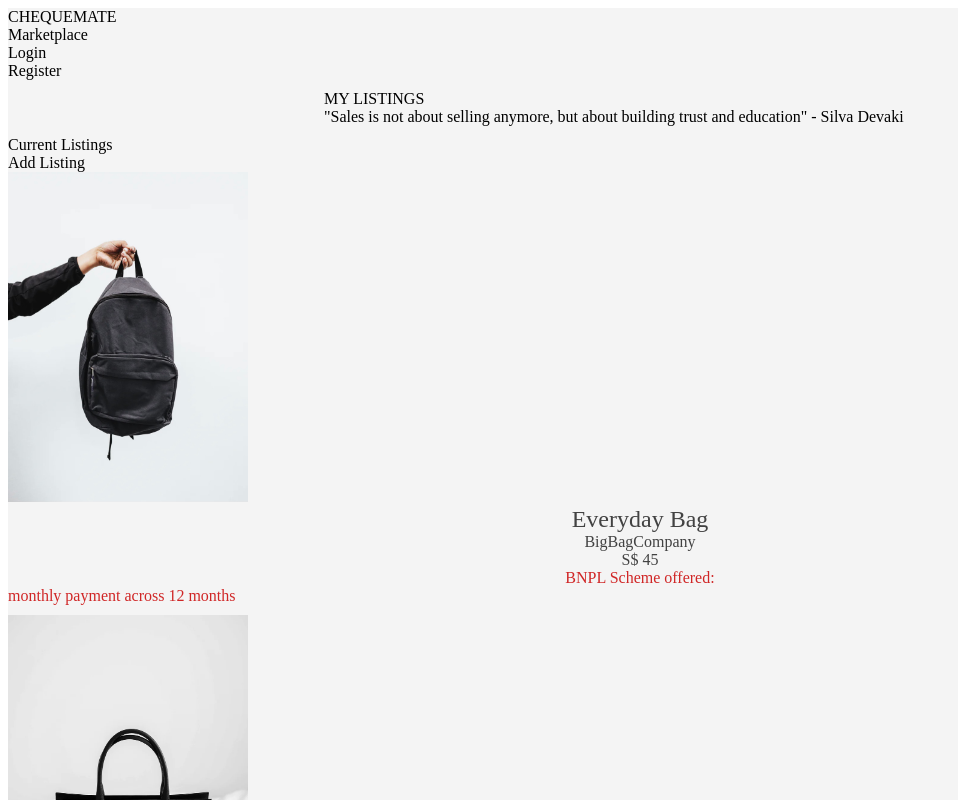
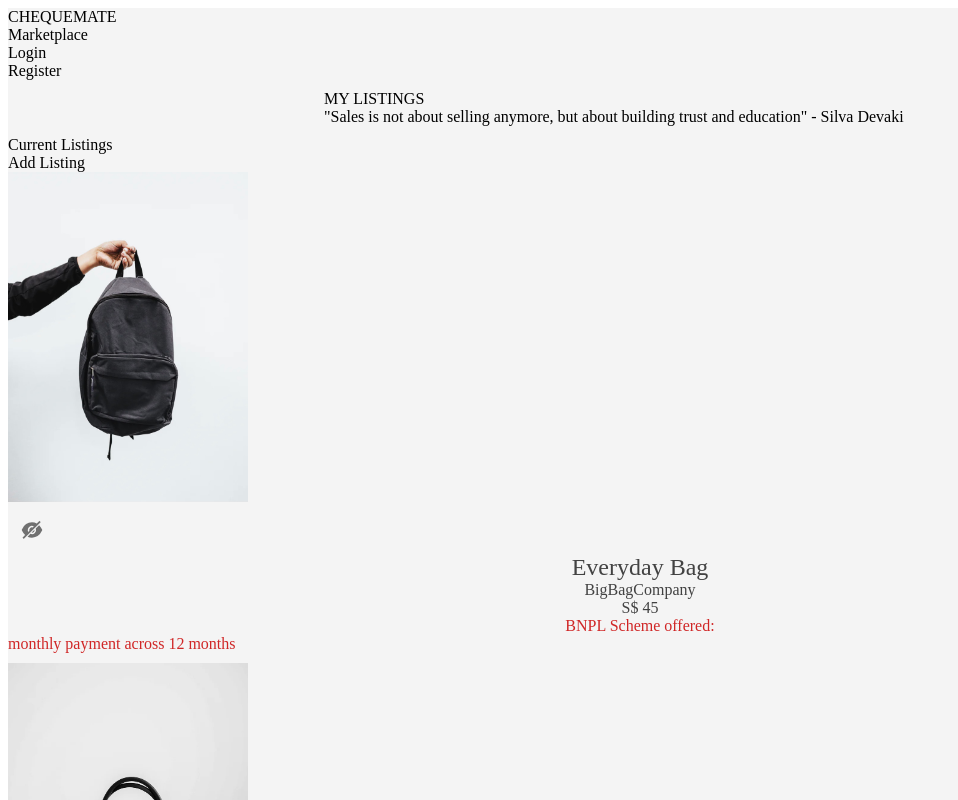
Before and after one commit to jeraldlyh/Ellipsis-TechSeries-2021, a Next.js app in the folder frontend/: page /listings in a window 1280 px wide. Shown: the top 800 px of the page, without its empty margins (0-958 px from the left). Built offline with nearby package versions, Linux system fonts and the light colour scheme.

Commit message:
listing item :)<-<

```diff
--- a/frontend/components/ListingItem.js
+++ b/frontend/components/ListingItem.js
@@ -1,19 +1,34 @@
 
 import { useRouter } from 'next/router'
 import styles from '../styles/marketplace.module.css'
+import { AiFillEye } from "react-icons/ai"
+import { AiFillEyeInvisible } from "react-icons/ai"
+import IconButton from '@material-ui/core/IconButton';
+import { useState } from 'react'
 
 export default function ListingItem(props) {
   const router = useRouter();
+  const [isCardView, setIsCardView] = useState(false)
 
   return (
-    <div className="cursor-pointer" onClick={() => { router.push({ pathname: "/listing/" + `${props.id}`, query: { name: props.name, company: props.company, price: props.price, image: props.image, desc: props.desc, bnpl: props.bnpl } }) }}
-    >
-      <img className="pb-5" src={props.image} width="240" height="330" />
-      <div className={styles.productName}>{props.name}</div>
-      <div className={styles.companyName}>{props.company}</div>
-      <div className={styles.price}>{props.price}</div>
-      <div className={styles.bnpl2}>BNPL Scheme offered:</div>
-      <div className={styles.bnpl}>{props.bnpl}</div>
+    <div className="cursor-pointer">
+      <img className="pb-5" src={props.image} width="240" height="330" onClick={() => { router.push({ pathname: "/listing/" + `${props.id}`, query: { name: props.name, company: props.company, price: props.price, image: props.image, desc: props.desc, bnpl: props.bnpl } }) }}/>
+      <div className="flex justify-center">
+
+      <IconButton
+        onClick={() => setIsCardView(!isCardView)}>
+        {isCardView ? <AiFillEye/>: <AiFillEyeInvisible/> }
+      </IconButton>
+
+
+      </div>
+      <div onClick={() => { router.push({ pathname: "/listing/" + `${props.id}`, query: { name: props.name, company: props.company, price: props.price, image: props.image, desc: props.desc, bnpl: props.bnpl } }) }}>
+        <div className={styles.productName}>{props.name}</div>
+        <div className={styles.companyName}>{props.company}</div>
+        <div className={styles.price}>{props.price}</div>
+        <div className={styles.bnpl2}>BNPL Scheme offered:</div>
+        <div className={styles.bnpl}>{props.bnpl}</div>
+      </div>
     </div>
   )
 }
--- a/frontend/pages/listing/[slug].js
+++ b/frontend/pages/listing/[slug].js
@@ -2,7 +2,7 @@ import { useRouter } from 'next/router'
 import React from 'react'
 import Navbar from '../../components/Navbar.js'
 import styles from '../../styles/marketplace.module.css'
-import { AiOutlineArrowLeft } from "react-icons/ai"
+// import { AiOutlineArrowLeft } from "react-icons/ai"
 
 const Listing = () => {
     const router = useRouter();
@@ -21,7 +21,7 @@ const Listing = () => {
                     <div className={styles.productName2}>{name}</div>
                     <div className={styles.price2}>{price}</div>
                     <div className={styles.detail}>{desc}</div>
-                    <div className={styles.bnpl2}>BNPL Scheme: {bnpl}</div>
+                    <div className={styles.bnpl}>BNPL Scheme: {bnpl}</div>
                     <div className={styles.price2}>Quantity: </div>
                 </div>
             </div>
```
